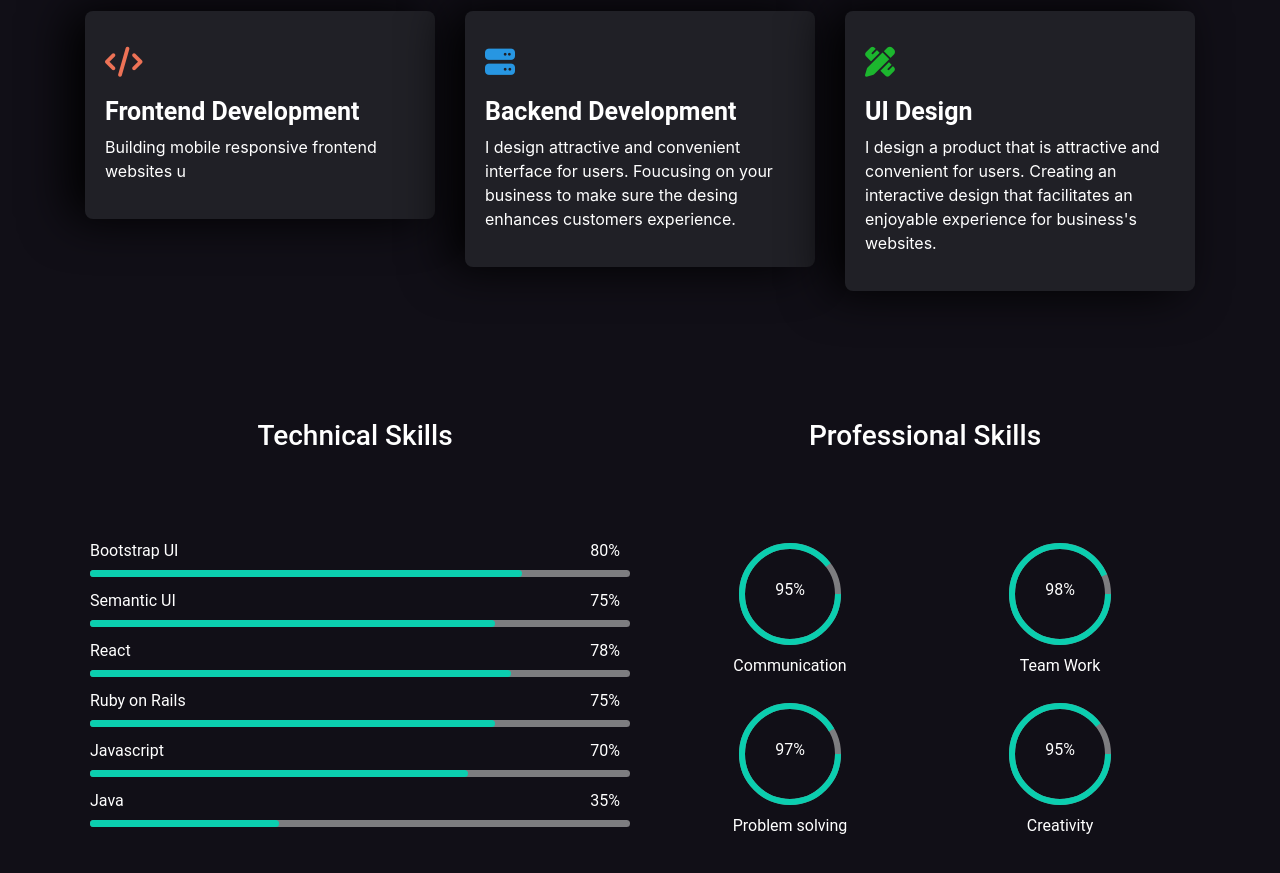
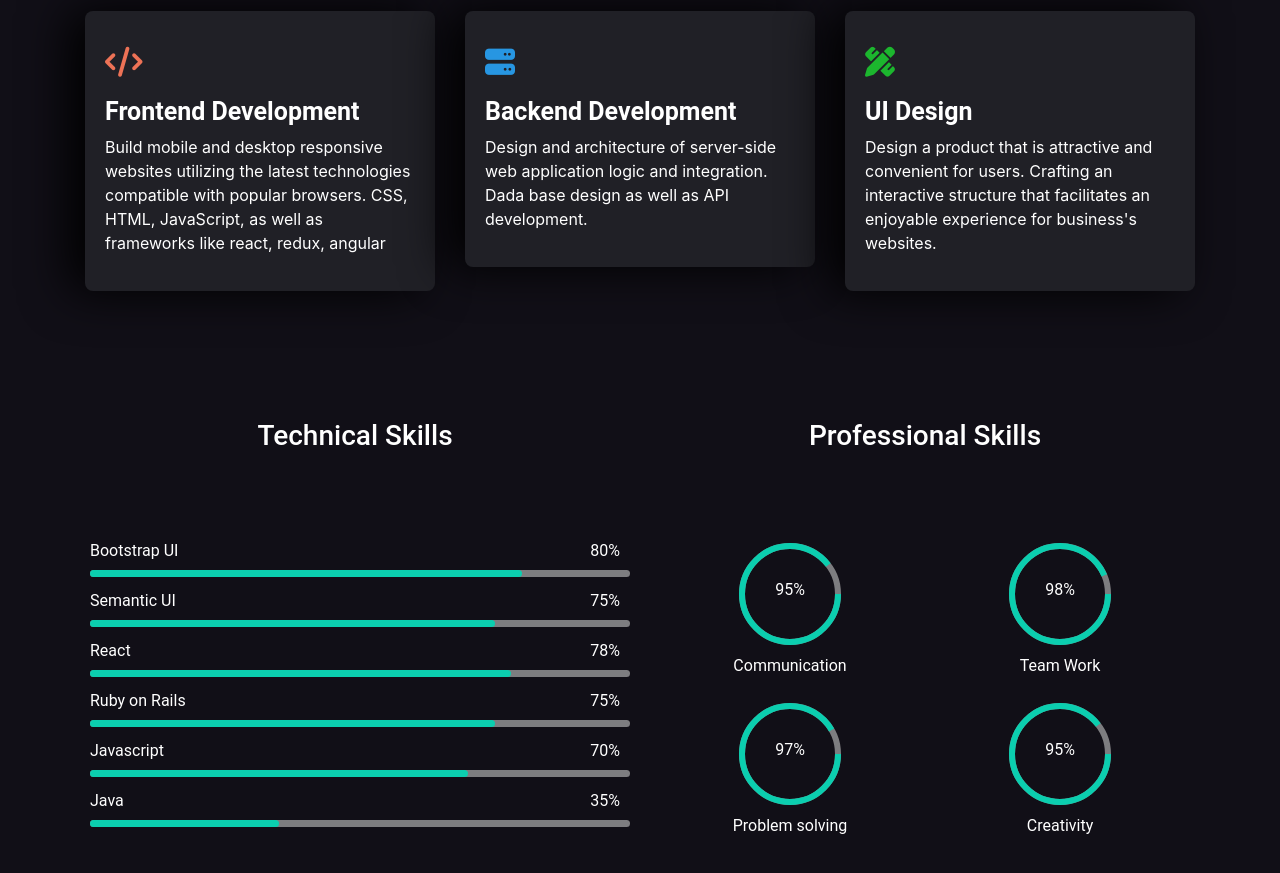
Before and after one commit to MarioR9/PortfolioV3, a React (Create React App) app: page / in a window 1280 px wide. Shown: the part 1340-2213 px from the top of the page. Built offline with nearby package versions, Linux system fonts and the light colour scheme.

Commit message:
what i do descriptions added

```diff
--- a/src/components/About.jsx
+++ b/src/components/About.jsx
@@ -24,21 +24,21 @@ const About = () => {
       animation: "fade-right",
       title: "Frontend Development",
       description:
-        "Building mobile responsive frontend websites u",
+        "Build mobile and desktop responsive websites utilizing the latest technologies compatible with popular browsers. CSS, HTML, JavaScript, as well as frameworks like react, redux, angular ",
       icon: <i className="fa fa-code iron-color"></i>,
     },
     {
       animation: "fade-up",
       title: "Backend Development",
       description:
-        "I design attractive and convenient interface for users. Foucusing on your business to make sure the desing enhances customers experience.",
+        "Design and architecture of server-side web application logic and integration. Dada base design as well as API development.",
       icon: <i className="fas fa-server"></i>,
     },
     {
       animation: "fade-left",
       title: "UI Design",
       description:
-        "I design a product that is attractive and convenient for users. Creating an interactive design that facilitates an enjoyable experience for business's websites.",
+        "Design a product that is attractive and convenient for users. Crafting an interactive structure that facilitates an enjoyable experience for business's websites.",
       icon: <i className="fas fa-pencil-ruler"></i>,
     },
   ];
@@ -92,7 +92,7 @@ const About = () => {
                 >
                   Resume
                   &nbsp;
-                  <i class="fas fa-download"></i>
+                  <i className="fas fa-download"></i>
                 </a>
               </div>
             </div>
--- a/src/components/Experience.jsx
+++ b/src/components/Experience.jsx
@@ -68,7 +68,7 @@ const Experience = () => {
         data-aos-delay="30"
         data-aos-easing="ease-in-out"
         data-aos-offset="200"
-        data-aos-duration="1800"
+        data-aos-duration="1500"
       >
         <Container className="exp">
           <Row>
--- a/src/components/Navigation.jsx
+++ b/src/components/Navigation.jsx
@@ -10,7 +10,7 @@ const Navigation = () => {
     <div className="nav">
       <div>
         <div className="nav__menu">
-          <i class="fas fa-bars"></i>
+          <i className="fas fa-bars"></i>
         </div>
       </div>
       <div>
--- a/src/components/Portfolio.jsx
+++ b/src/components/Portfolio.jsx
@@ -30,7 +30,7 @@ const Portfolio = () => {
         data-aos-delay="30"
         data-aos-easing="ease-in-out"
         data-aos-offset="200"
-        data-aos-duration="1800"
+        data-aos-duration="1500"
       >
         <div className="portfolio">
           <div className="portfolio__header">
@@ -43,7 +43,7 @@ const Portfolio = () => {
                 data-aos-delay="30"
                 data-aos-easing="ease-in-out"
                 data-aos-offset="200"
-                data-aos-duration="1800"
+                data-aos-duration="1500"
                 key={page}
               >
                 <img className="portfolio__img" src={page} alt={page} />
--- a/src/components/Skills.jsx
+++ b/src/components/Skills.jsx
@@ -19,7 +19,7 @@ const Skills = () => {
         data-aos-delay="30"
         data-aos-easing="ease-in-out"
         data-aos-offset="200"
-        data-aos-duration="1800"
+        data-aos-duration="1500"
       >
         <Container>
           <Row>
@@ -28,7 +28,7 @@ const Skills = () => {
               <div>
                 <div className="skills__details">
                   {skills.map((skill) => (
-                    <div
+                    <div key={skill.name}
                       data-aos="zoom-in-right"
                       data-aos-delay="30"
                       data-aos-easing="ease-in-out"
```
